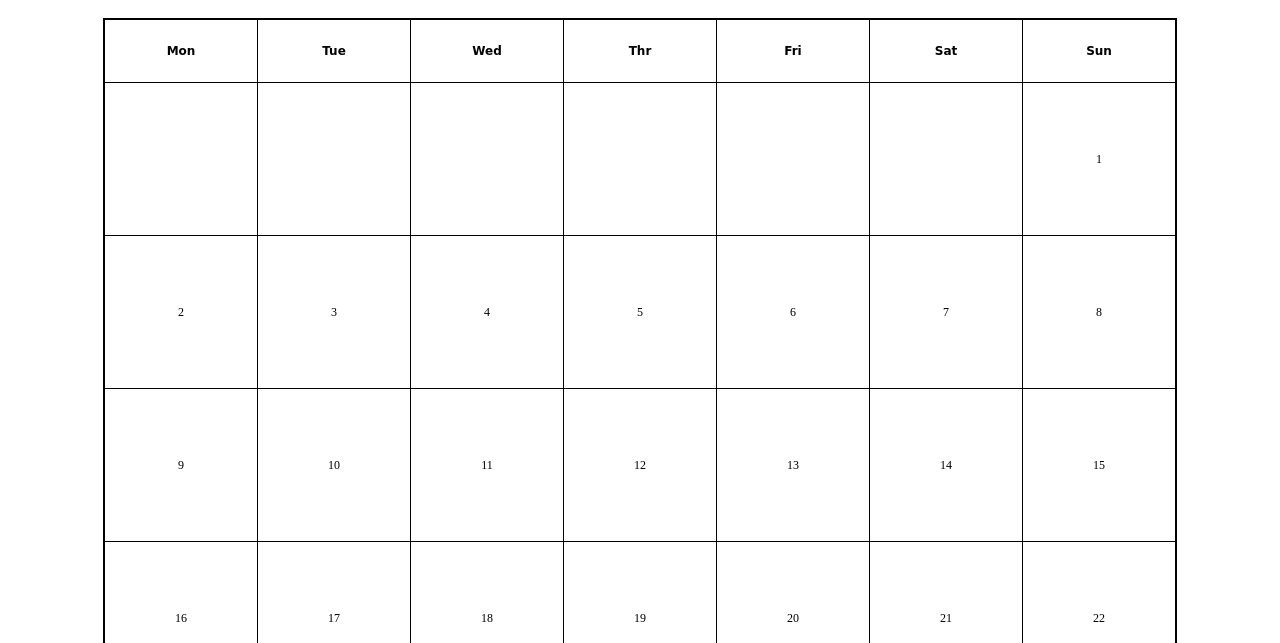
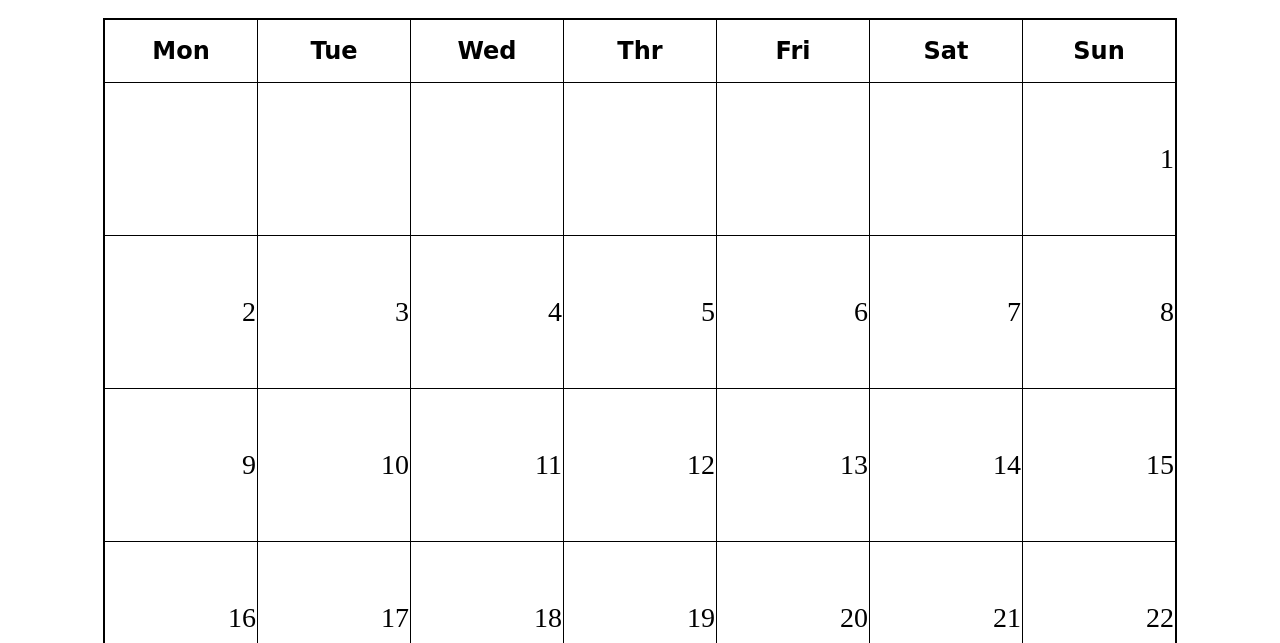
Before and after one commit to Taal-Turtat/ITC-PROG-AdventCalendar, a plain HTML site: page index.html in a window 1280 px wide. Shown: the part 157-800 px from the top of the page. Drawn offline with Linux system fonts and the light colour scheme.

Commit message:
Update index.css

```diff
--- a/CSS/index.css
+++ b/CSS/index.css
@@ -103,7 +103,7 @@
   .heads {
     width : 150px;
     height : 60px;
-    font-size : 12px;
+    font-size : 24px;
     font-family : 'Sacramento', cursive;
     border : solid 1px #000;
   }
@@ -111,7 +111,8 @@
   .days{
     width : 150px;
     height : 150px;
-    font-size : 12px;
+    text-align : right;
+    font-size : 28px;
     font-family : 'Bookman Old Style', sans-selif;
     border: solid 1px #000;
   }
```
